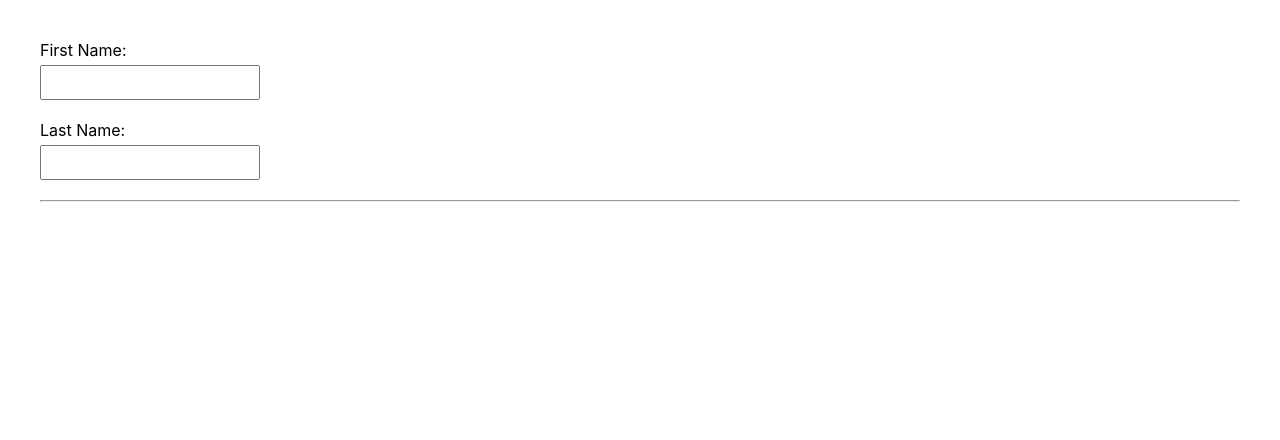
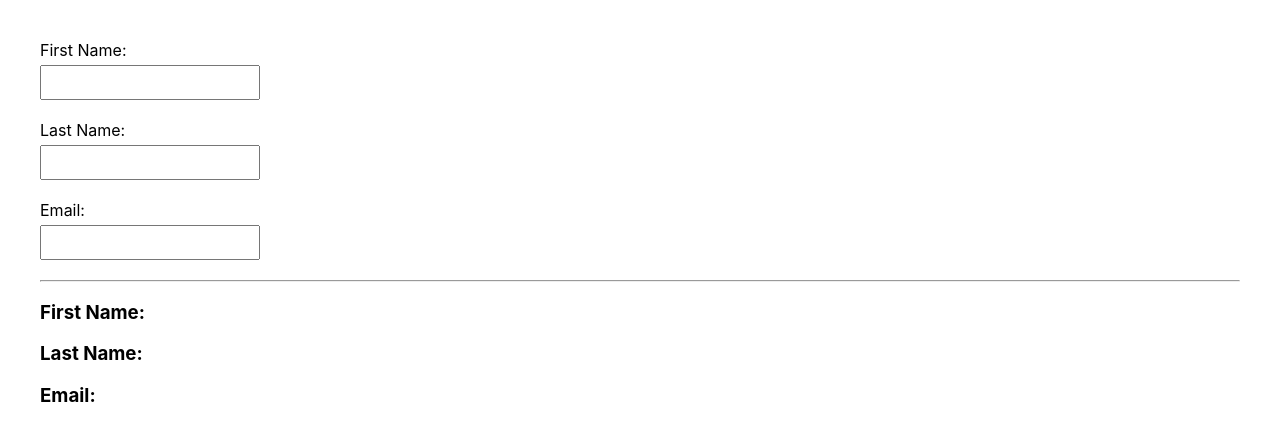
Before and after one commit to ChangoMan/Hunter-Island, a React (Create React App) app: page / in a window 1280 px wide. Shown: the top 440 px of the page. Built offline with nearby package versions, Linux system fonts and the light colour scheme.

Commit message:
adding formfield component

```diff
--- a/src/App.js
+++ b/src/App.js
@@ -1,15 +1,30 @@
 import React from "react";
 import "./App.css";
+import FormField from "./components/FormField";
 
 class App extends React.Component {
   state = {
     firstName: "",
-    lastName: ""
+    lastName: "",
+    email: ""
   };
 
-  changeFirstName = e => {
+  changeFirstName = event => {
+    // console.log(event.target.value);
     this.setState({
-      firstName: e.target.value
+      firstName: event.target.value
+    });
+  };
+
+  changeLastName = event => {
+    this.setState({
+      lastName: event.target.value
+    });
+  };
+
+  changeInput = event => {
+    this.setState({
+      [event.target.name]: event.target.value
     });
   };
 
@@ -20,6 +35,7 @@ class App extends React.Component {
           <div className="form-field">
             <label>First Name:</label>
             <input
+              name="firstName"
               type="text"
               value={this.state.firstName}
               onChange={this.changeFirstName}
@@ -27,11 +43,25 @@ class App extends React.Component {
           </div>
           <div className="form-field">
             <label>Last Name:</label>
-            <input type="text" />
+            <input
+              name="lastName"
+              type="text"
+              value={this.state.lastName}
+              onChange={this.changeLastName}
+            />
           </div>
+          <FormField
+            label="Email:"
+            name="email"
+            type="email"
+            value={this.state.email}
+            onChange={this.changeInput}
+          />
         </form>
         <hr />
-        {this.state.firstName} {this.state.lastName}
+        <h3>First Name: {this.state.firstName}</h3>
+        <h3>Last Name: {this.state.lastName}</h3>
+        <h3>Email: {this.state.email}</h3>
       </div>
     );
   }
--- /dev/null
+++ b/src/components/FormField.js
@@ -0,0 +1,17 @@
+import React from "react";
+
+function FormField(props) {
+  return (
+    <div className="form-field">
+      <label>{props.label}</label>
+      <input
+        name={props.name}
+        type={props.type}
+        value={props.value}
+        onChange={props.onChange}
+      />
+    </div>
+  );
+}
+
+export default FormField;
```
Also changed, not shown: 1 other file (tests, documents, lock files or other folders).
